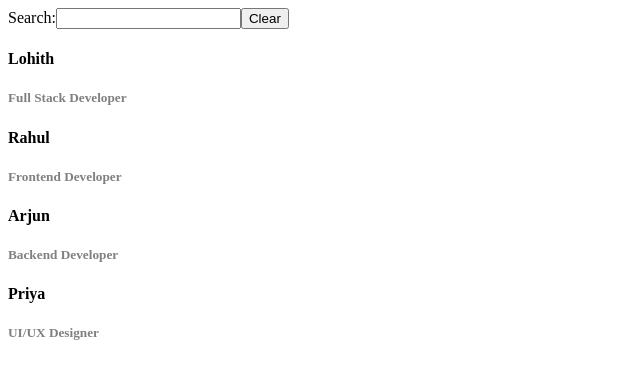
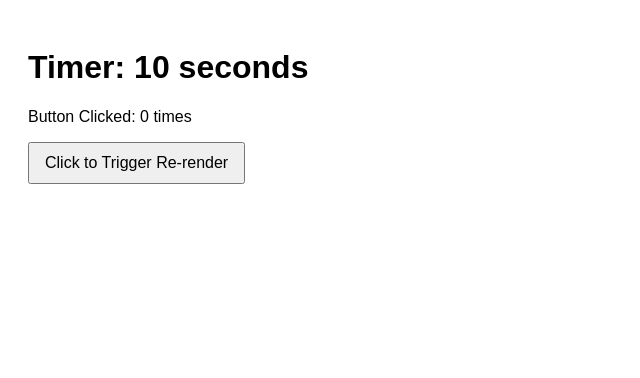
Before and after one commit to Lohithakshith2007/web-development, a React (Vite) app in the folder React-app/: page / in a window 1280 px wide. Shown: the top 378 px of the page, without its empty margins (0-640 px from the left). Built offline with nearby package versions, Linux system fonts and the light colour scheme.

Commit message:
react: practice timer example using useEffect

```diff
--- a/React-app/src/App.jsx
+++ b/React-app/src/App.jsx
@@ -23,6 +23,10 @@ import ControlledInput from "./components/ControlledComponents/ControlledCompone
 import ContactForm from "./components/ControlledComponents/ContactForm.jsx";
 
 import InputFilter from "./components/ControlledComponents/InputFilter.jsx";
+
+import RegistrationForm from "./components/UseEffect/UseEffect.jsx";
+
+import VisibleBugDemo from "./components/UseEffect/UseEffect.jsx";
 
 function App() {
   {
@@ -131,7 +135,14 @@ function App() {
       {/* <ContactForm/> */}
 
       {/* Input Filter exercise */}
-      <InputFilter />
+      {/* <InputFilter /> */}
+
+      {/* Registration Form exercise */}
+      {/* <RegistrationForm /> */}
+
+      {/* Visible useEffect Bug Demo exercise */}
+      <VisibleBugDemo />
+
     </>
   );
 }
--- /dev/null
+++ b/React-app/src/components/UseEffect/UseEffect.jsx
@@ -0,0 +1,33 @@
+import { useState, useEffect } from 'react';
+
+export default function VisibleBugDemo() {
+  const [seconds, setSeconds] = useState(0);
+  const [clickCount, setClickCount] = useState(0);
+
+  useEffect(() => {
+    console.log(`--- Effect ran! Click count: ${clickCount} ---`);
+
+    // Starts a new interval every time clickCount changes
+    const timerId = setInterval(() => {
+      setSeconds((prev) => prev + 1);
+    }, 1000);
+
+    // NOTICE: We left out the cleanup function (clearInterval) on purpose!
+    // return () => clearInterval(timerId);
+
+  }, [clickCount]); // Effect re-runs whenever clickCount changes
+
+  return (
+    <div style={{ padding: '20px', fontFamily: 'sans-serif' }}>
+      <h1>Timer: {seconds} seconds</h1>
+      <p>Button Clicked: {clickCount} times</p>
+
+      <button
+        onClick={() => setClickCount(prev => prev + 1)}
+        style={{ padding: '10px 15px', fontSize: '16px', cursor: 'pointer' }}
+      >
+        Click to Trigger Re-render
+      </button>
+    </div>
+  );
+}
```
